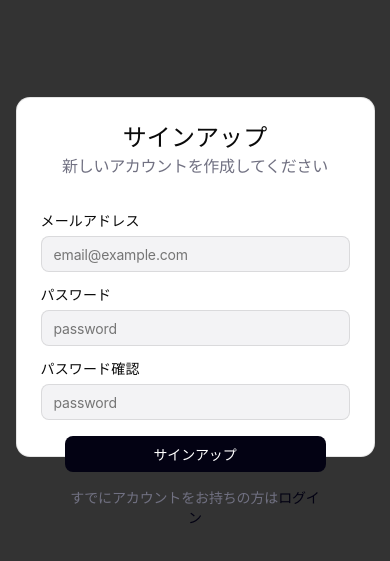
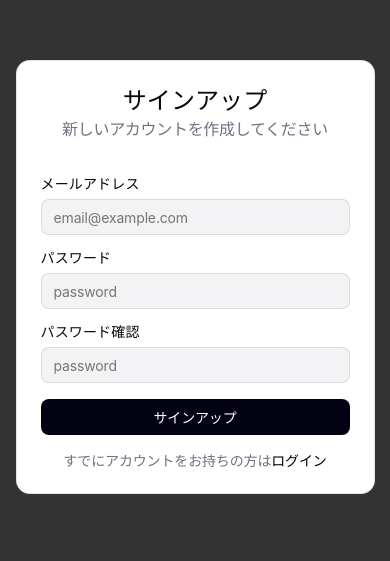
Before and after one commit to tsutsumi2230105/todo-app-with-auth, a React (Vite) app: page /signup in a window 390 px wide. Shown: the part 145-706 px from the top of the page. Built offline with nearby package versions, Linux system fonts and the light colour scheme.

Commit message:
chore:tsxとscssの修正

```diff
--- a/src/components/SignUp/SignUp.scss
+++ b/src/components/SignUp/SignUp.scss
@@ -28,7 +28,7 @@
   &__component {
     background-color: #fff;
     width: 448px;
-    height: 360px;
+    height: 434px;
     border-radius: 14px;
     border: 1px solid rgba(0, 0, 0, 0.1);
     display: flex;
@@ -67,7 +67,7 @@
   }
 
   &__form {
-    height: 244px;
+    height: 318px;
   }
 
   &__main {
@@ -77,7 +77,7 @@
   }
   &__fields {
     width: 100%;
-    height: 132px;
+    height: 206px;
     padding: 0 24px;
     display: flex;
     flex-direction: column;
@@ -155,7 +155,7 @@
   .signup {
     &__component {
       width: 359px;
-      height: 360px;
+      height: 434px;
       gap: 26px;
     }
 
--- a/src/components/SignUp/SignUp.tsx
+++ b/src/components/SignUp/SignUp.tsx
@@ -13,7 +13,7 @@ const SignUp = () => {
         </div>
 
         <form className="signup__form">
-          <div className="login__main">
+          <div className="signup__main">
             <div className="signup__fields">
               <div className="signup__field">
                 <label className="signup__label" htmlFor="email">
@@ -53,6 +53,7 @@ const SignUp = () => {
                   type="password"
                 ></input>
               </div>
+            </div>
 
             <div className="signup__action">
               <button className="signup__button" type="submit">
@@ -66,7 +67,6 @@ const SignUp = () => {
               </p>
             </div>
           </div>
-          </div>
         </form>
       </div>
     </div>
```
Lines whose indentation alone changed are shown as unchanged.
